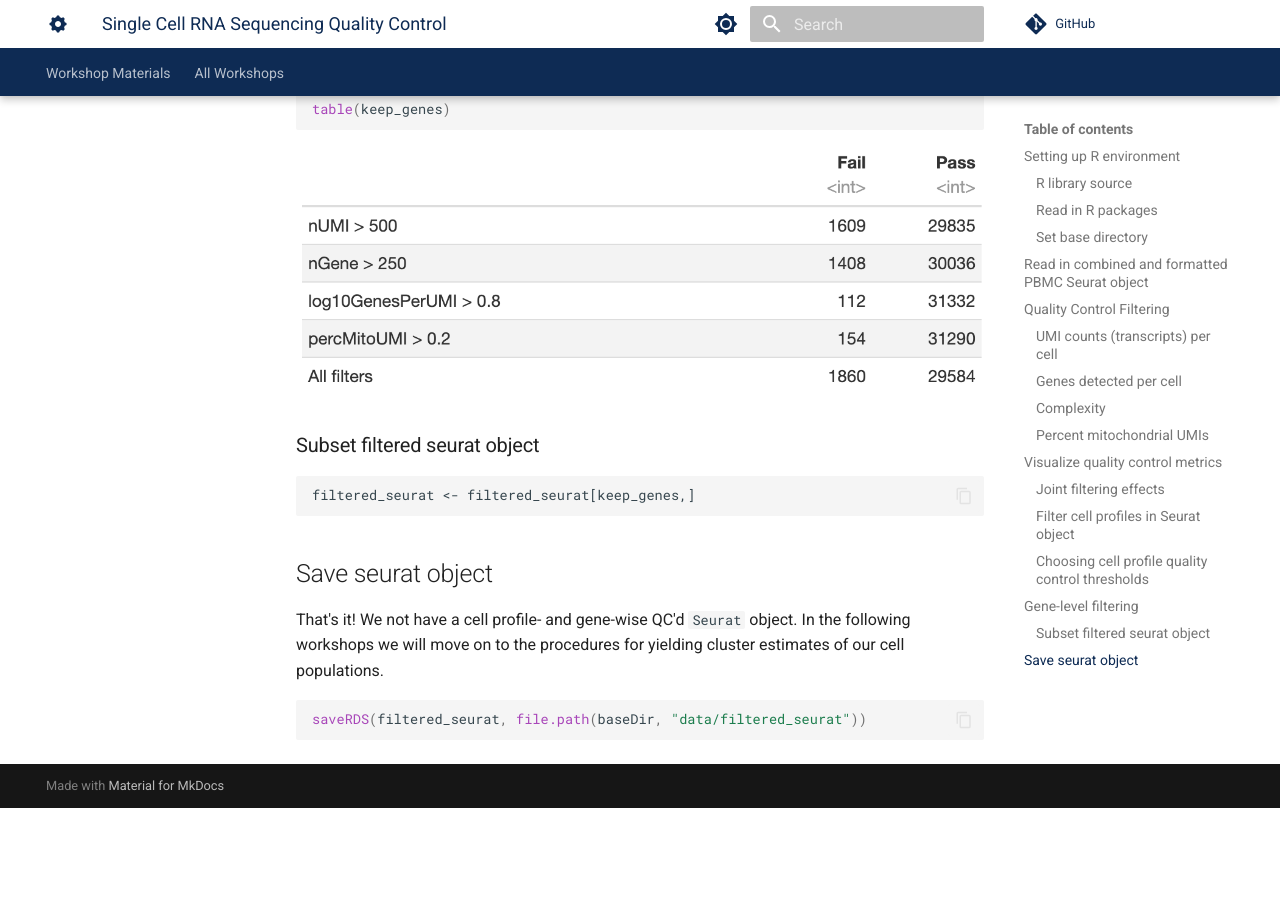
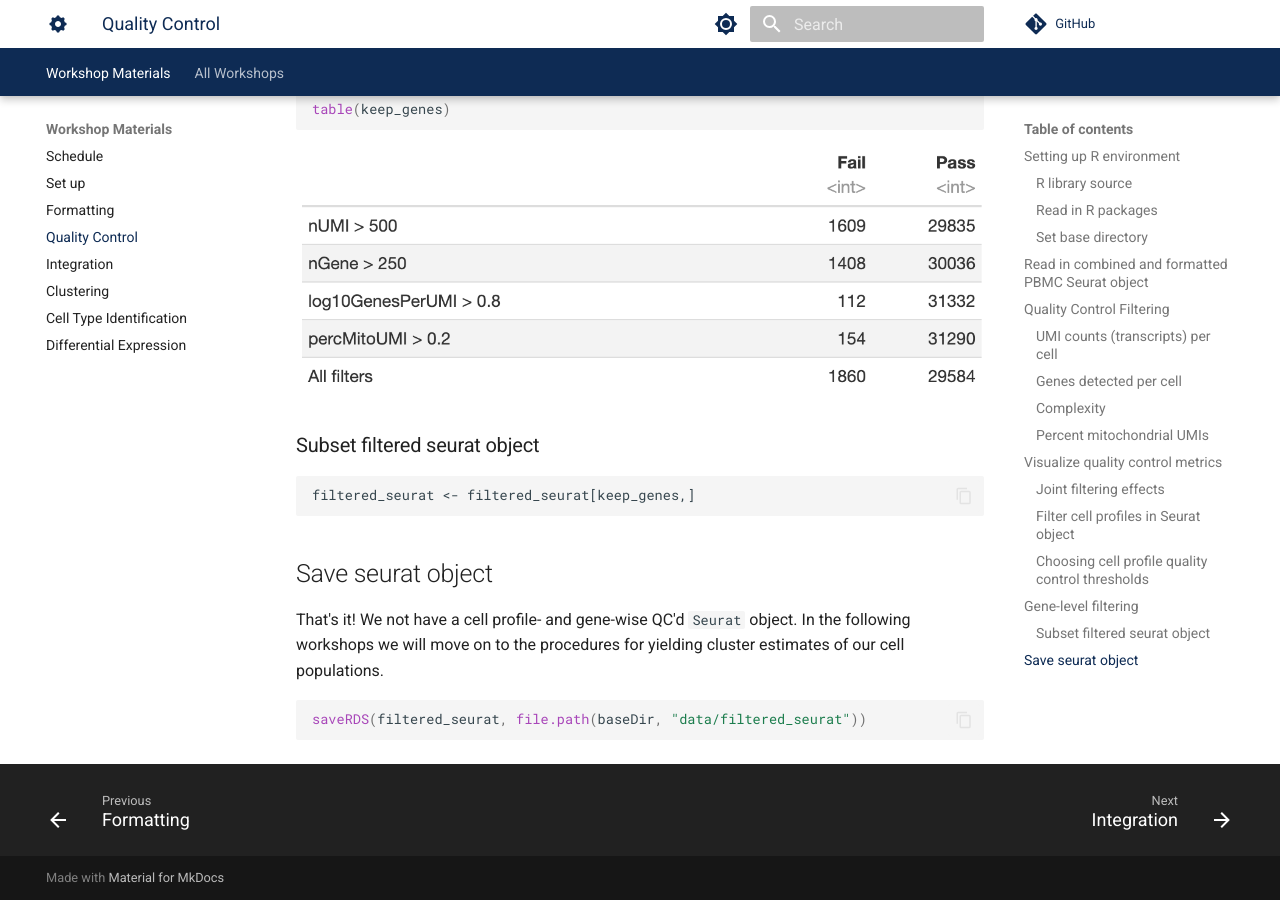
Before and after one commit to best-tufts/intro_to_single_cell_rnaseq, an MkDocs documentation site: the page built from docs/intro_to_single_cell_rnaseq/03_quality_control.md, in a window 1280 px wide and 900 px high, scrolled down 7158 px. Built offline with MkDocs 1.6.1 and Material for MkDocs 9.7.7, drawn with Linux system fonts in a browser that asks for light colours; comment, search, counter and statistics services are not loaded; before the commit the page ends 7966 px from its top, so only the background shows below that; some of the changed lines change nothing that is shown.

Commit message:
fixing nav

```diff
--- a/mkdocs.yml
+++ b/mkdocs.yml
@@ -76,8 +76,8 @@ nav:
     - Workshop Materials :
         - "Schedule": intro_to_single_cell_rnaseq/00_background.md
         - "Set up": intro_to_single_cell_rnaseq/01_setup.md
-        - "Formatting": intro_to_single_cell_rnaseq/01_formatting.md
-        - "Quality Control": intro_to_single_cell_rnaseq/02_quality_control.md
+        - "Formatting": intro_to_single_cell_rnaseq/02_formatting.md
+        - "Quality Control": intro_to_single_cell_rnaseq/03_quality_control.md
         - "Integration": intro_to_single_cell_rnaseq/04_integration.md
         - "Clustering": intro_to_single_cell_rnaseq/05_clustering.md
         - "Cell Type Identification": intro_to_single_cell_rnaseq/06_cell_type_identification.md
```
